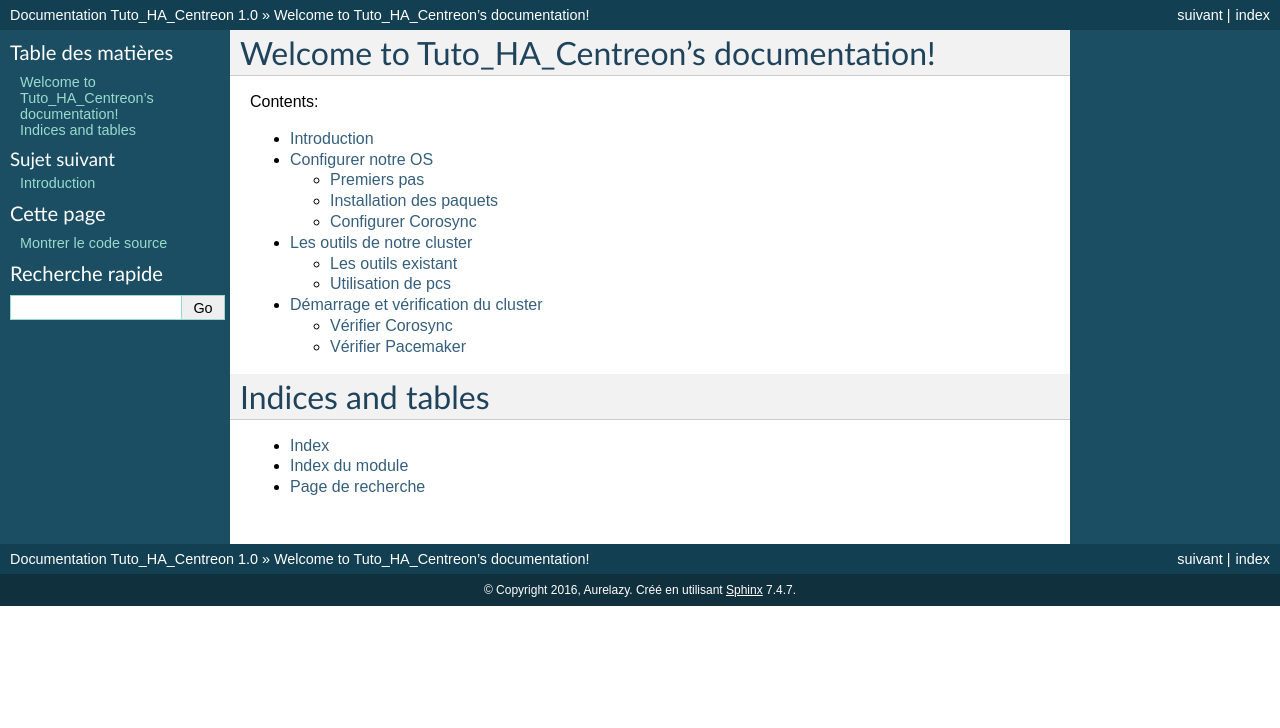
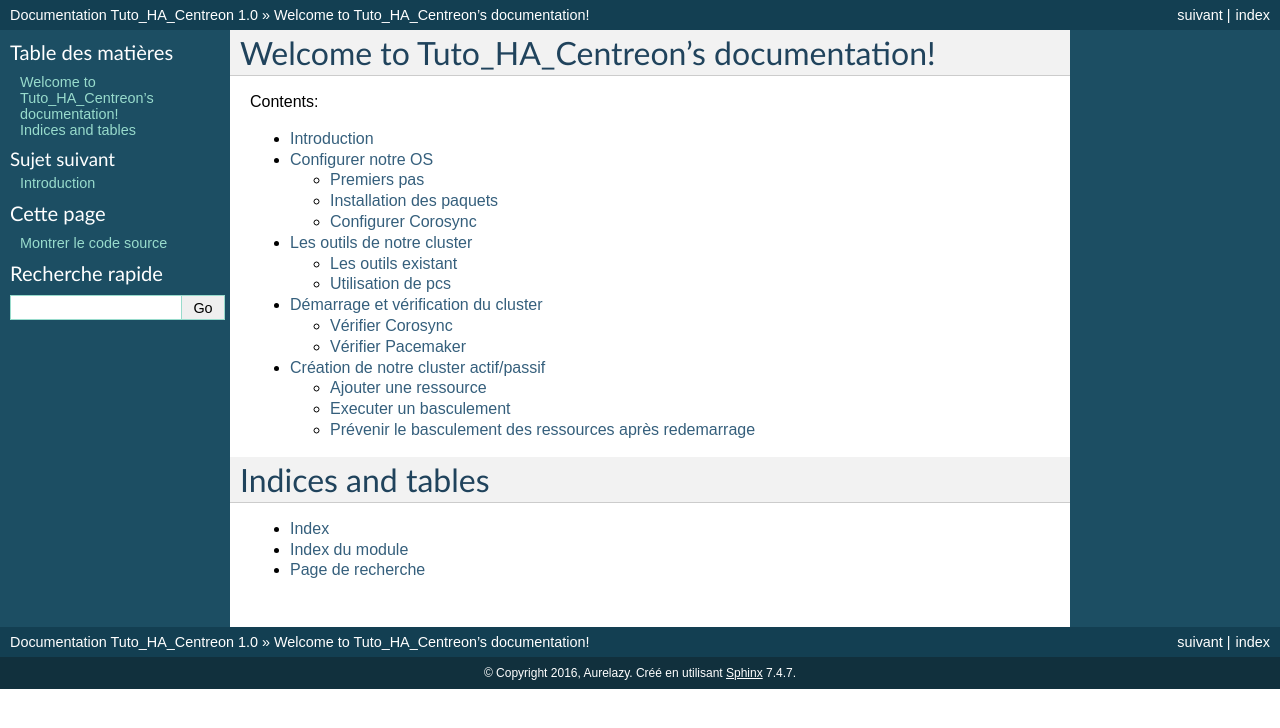
Before and after one commit to aurelazy/Tuto_HA_Centreon, a Sphinx documentation site: the page built from docs/index.rst, in a window 1280 px wide. Shown: the top 728 px of the page. Built offline with Sphinx 7.4.7, drawn with Linux system fonts in a browser that asks for light colours; some of the changed lines change nothing that is shown.

Commit message:
Ajout du chapitre Création cluster

```diff
--- /dev/null
+++ b/docs/Creer_cluster.rst
@@ -0,0 +1,329 @@
+****************************************
+Création de notre cluster actif/passif
+****************************************
+
+Avant de créer notre premier cluster, nous allons vérifier les informations de nos noeuds, savoir s'ils sont connectés entre eux, s'il sont "online", voir leur configuration, ...
+
+
+.. code-block:: bash
+
+    root@CES3-2:~# pcs status
+    Error: cluster is not currently running on this node
+
+Ha mince ! J'ai oublié de démarrer mon cluster
+
+.. code-block:: bash
+
+    root@CES3-2:~# pcs cluster start CES3-2
+
+Je démarre mon noeud principal, et voici ce que va me donner la commande ``pcs status``
+
+.. code-block:: bash
+
+    Cluster name: centreoncluster
+    Last updated: Thu Jan  7 11:33:54 2016
+    Last change: Wed Jan  6 10:09:52 2016
+    Stack: cman
+    Current DC: CES3-2 - partition with quorum
+    Version: 1.1.11-97629de
+    2 Nodes configured
+    8 Resources configured
+
+
+    Online: [ CES3-2 ]
+    OFFLINE: [ CES3-2-slave ]
+
+
+Bon, on voit que nous avons configuré 2 noeuds, puis que nous avons 8 ressources également configurées (vous devez en avoir 0 à ce stade)
+
+Puis on voit bien que notre 1er noeud est en ligne alors que le 2nd ne l'est pas.
+
+Ah oui !
+
+.. code-block:: bash
+
+    root@CES3-2:~# pcs cluster start CES3-2-slave
+    CES3-2-slave: Starting Cluster..
+
+
+.. code-block:: bash
+
+    root@CES3-2:~# pcs status
+    ...
+
+    Online: [ CES3-2 CES3-2-slave ]
+
+
+C'est bon, les 2 sont en ligne.
+
+On peut voir le fichier de configuration écrit en XML depuis la commande:
+
+.. code-block:: bash
+
+    root@CES3-2:~# pcs cluster cib
+    <cib admin_epoch="0" cib-last-written="Wed Jan  6 10:09:52 2016" crm_feature_set="3.0.9" epoch="132" have-quorum="1" num_updates="54" validate-with="pacemaker-2.0" dc-uuid="CES3-2">
+      <configuration>
+          <crm_config>
+                <cluster_property_set id="cib-bootstrap-options">
+                    <nvpair id="cib-bootstrap-options-dc-version" name="dc-version" value="1.1.11-97629de"/>
+                    <nvpair id="cib-bootstrap-options-cluster-infrastructure" name="cluster-infrastructure" value="cman"/>
+                    <nvpair id="cib-bootstrap-options-stonith-enabled" name="stonith-enabled" value="false"/>
+                    <nvpair id="cib-bootstrap-options-no-quorum-policy" name="no-quorum-policy" value="ignore"/>
+                    <nvpair id="cib-bootstrap-options-last-lrm-refresh" name="last-lrm-refresh" value="1451914735"/>
+                </cluster_property_set>
+            </crm_config>
+            <nodes>
+                <node id="CES3-2-slave" uname="CES3-2-slave">
+                    <instance_attributes id="nodes-CES3-2-slave"/>
+                </node>
+                <node id="CES3-2" uname="CES3-2">
+                    <instance_attributes id="nodes-CES3-2"/>
+                </node>
+            </nodes>
+            ...
+
+Bon on vérifie si nous n'avons aucune erreur dans la configuration, c'est pas mal de le faire avant de faire toute modification.
+
+.. code-block:: bash
+
+    root@CES3-2:~# crm_verify -L -V
+
+Bon moi je n'ai auncune erreur, mais normalement vous devriez avoir une (ou plusieurs) erreur concernant le STONITH, que nous n'utiliserons pas ici.
+
+Nous allons le désacvtiver:
+
+.. code-block:: bash
+
+    root@CES3-2:~# pcs property set stonith-enabled=false
+    root@CES3-2:~# crm_verify -L
+
+Plus d'erreur ? Tant mieux, sinon bah il va falloir chercher pourquoi !
+
+Pour ma part, je n'ai pas besoin de mettre en place un STONITH (Shoot The Other Node In The Head) car si un noeud tombe, il ne reprendra pas la main automatiquement, il faudra le faire manuellement, donc pas de risque.
+Bon dans les bonnes pratique c'est préconisé, donc si vous voulez approfondir le sujet je ne vais pas vous en empecher.
+
+
+Ajouter une ressource
+======================
+
+Ouais cool ! On va commencer à jouer !
+
+Notre première ressource sera la création de l'@IP virtuelle (192.168.56.122).
+Celle-ci va se monter sur le noeud principal et basculera en cas de souci.
+
+Alors pour chaque ressource nous devons lui donner un nom, ici nous la nommerons ``ClusterIP``.
+Nous devons également lui dire le delai entre chaque vérification, ici nous metterons 30 secondes.
+
+.. code-block:: bash
+
+    root@CES3-2:~# pcs resource create ClusterIP ocf:heartbeat:IPaddr2 ip=192.168.56.122 cidr_netmask=24 op monitor interval=30s
+
+
+Cette ligne est assez compréhensible, "resource create" permet de créer une ressource du nom de "ClusterIP", "ip=" permet de lui assigner une @ip, avec son "cidr_netmask=", "op monitor" on l'a vu plus haut.
+
+Ce qui est très important dans cette commande est l'information ``ocf:heartbeat:IPaddr2``:
+ * ocf = le type de script pour la ressource et où la trouver
+ * heartbeat = dit dans quel espace de nom de trouve l'OCF
+ * IPaddr2 = le nom du script pour notre ressource.
+
+Alors, si vous voulez visualiser les ressources disponibles, vous pouvez lancer les commandes suivantes:
+
+.. code-block:: bash
+
+    root@CES3-2:~# pcs resource standards
+    ocf
+    lsb
+    service
+    stonith
+
+Pour afficher la liste des fournisseurs disponibles pour OCF:
+
+.. code-block:: bash
+
+    root@CES3-2:~# pcs resource providers
+    heartbeat
+    linbit
+    pacemaker
+
+Finalement, si l'on veut voir tous les agents des ressources disponibles pour un fournisseur OCF:
+
+.. code-block:: bash
+
+    root@CES3-2:~# pcs resource agents ocf:heartbeat
+    CTDB
+    Delay
+    Dummy
+    Filesystem
+    IPaddr
+    IPaddr2
+    IPsrcaddr
+    LVM
+    MailTo
+    Route
+    SendArp
+    Squid
+    VirtualDomain
+    Xinetd
+    apache
+    conntrackd
+    db2
+    dhcpd
+    ethmonitor
+    exportfs
+    iSCSILogicalUnit
+    mysql
+    named
+    nfsnotify
+    nfsserver
+    nginx
+    pgsql
+    postfix
+    rsyncd
+    symlink
+    tomcat
+
+Voila en gros les commandes de visualisations que l'on peut adapter bien sûr.
+Je vous laisse vous renseigner sur les autres types de ressources surtout ``lsb`` et bien sûr ``ocf``.
+De toute façon, nous en reparlerons un peu plus loin lors de l'ajout d'autres ressources.
+
+Alors ! Notre cluster est fonctionnel ou pas ?
+
+.. code-block:: bash
+
+    root@CES3-2:~# pcs status
+    Cluster name: centreoncluster
+    Last updated: Thu Jan  7 15:30:22 2016
+    Last change: Thu Jan  7 14:36:33 2016
+    Stack: cman
+    Current DC: CES3-2 - partition with quorum
+    Version: 1.1.11-97629de
+    2 Nodes configured
+    8 Resources configured
+
+
+    Online: [ CES3-2 CES3-2-slave ]
+
+    Full list of resources:
+
+     ClusterIP  (ocf::heartbeat:IPaddr2):   Started CES3-2
+    ...
+
+Youhou !! Trop bien, mon @IP virtuelle est démarré sur mon 1er noeud ! Fais voir:
+
+.. code-block:: bash
+
+    root@CES3-2:~# ip addr
+    ...
+    3: eth1: <BROADCAST,MULTICAST,UP,LOWER_UP> mtu 1500 qdisc pfifo_fast state UP qlen 1000
+        link/ether 08:00:27:40:0f:82 brd ff:ff:ff:ff:ff:ff
+        inet 192.168.56.120/24 brd 192.168.56.255 scope global eth1
+        inet 192.168.56.122/32 brd 192.168.56.255 scope global eth1:ClusterIP
+        inet6 fe80::a00:27ff:fe40:f82/64 scope link
+            valid_lft forever preferred_lft forever
+
+Oh là là ! Je suis trop fort !
+
+
+Executer un basculement
+========================
+
+Bon maintenant pourquoi ne pas essayer un petit basculement de noeud, c'est un peu le but ultime de ce tutoriel, non ?
+
+On va vérifier sur quel noeud est notre @IP virtuelle (``pcs status``), noralement elle doit se trouver sur notre machine "maitre".
+
+Alors soit on stop Pacemaker/Corosync sur la machine:
+
+.. code-block:: bash
+
+    root@CES3-2:~# pcs cluster stop CES3-2
+    CES3-2: Stopping Cluster (pacemaker)...
+
+Ce qui donne:
+
+.. code-block:: bash
+
+    root@CES3-2-slave:~# pcs status
+    Cluster name: centreoncluster
+    Last updated: Thu Jan  7 16:01:08 2016
+    Last change: Thu Jan  7 14:36:34 2016
+    Stack: cman
+    Current DC: CES3-2 - partition with quorum
+    Version: 1.1.11-97629de
+    2 Nodes configured
+    8 Resources configured
+
+
+    Node CES3-2: standby
+    Online: [ CES3-2-slave ]
+
+    Full list of resources:
+
+     ClusterIP  (ocf::heartbeat:IPaddr2):   Started CES3-2-slave
+
+Bien sûr cette commande est à faire sur le 2nd noeud (le premier est stoppé !!)
+
+Soit on fait un standby:
+
+.. code-block:: bash
+
+    root@CES3-2:~# pcs cluster standby CES3-2-slave
+
+
+Entre temps, j'ai redémarré CES3-2 (mettre "start" à la place de "stop") !! et d'une pierre de coup je repasse la main à ma machine principale.
+
+.. code-block:: bash
+
+    root@CES3-2:~# pcs status
+    Cluster name: centreoncluster
+    Last updated: Thu Jan  7 16:04:53 2016
+    Last change: Thu Jan  7 16:04:23 2016
+    Stack: cman
+    Current DC: CES3-2-slave - partition with quorum
+    Version: 1.1.11-97629de
+    2 Nodes configured
+    8 Resources configured
+
+
+    Node CES3-2-slave: standby
+    Online: [ CES3-2 ]
+
+    Full list of resources:
+
+     ClusterIP  (ocf::heartbeat:IPaddr2):   Started CES3-2
+
+
+Pas mal hein ?! allez-y, amusez-vous avec ces commandes ! Ce sont celles que nous utiliserons le plus en prod, ou pas.
+
+Ne pas oublier de sortir CES3-2-slave du standby ! Mais comment ?
+
+.. code-block:: bash
+
+    root@CES3-2:~# pcs cluster unstandby CES3-2-slave
+
+Bah comme ça !
+
+.. note:: Les commandes "stop", "start", "standby", ..., peuvent bien sûr être lancé depuis n'importe quel noeud.
+
+.. note:: Si vous avez plusieurs noeud (au dessus de 2) vous devrez utiliser un "Qurorum", je vous laisse faire vos recherches là-dessus !!
+
+Pour résumer, après l'arrêt d'un noeud sa/ses ressources sont basculées automatiquement sur l'autre noeud.
+Au redémarrage de la machine, la ressource ne revient pas automatiquement sur celle-ci, ce qui est pas mal surtout si la machine contient encore quelques problème et que nous voulons les resoudre avant de lui redonner la main !
+Par contre, sur d'anciennes version de Pacemaker ce comportement n'est pas automatique !
+
+
+Prévenir le basculement des ressources après redemarrage
+============================================================
+
+Il faut le plus possible éviter de basculer des ressources d'un noeud à l'autre.
+Basculer une ressource veut dire que celle-ci sera indisponible pendant un court instant.
+
+Nous allons donc utiliser le principe de "stickiness" qui va dire combien nous preferons rester sur le noeud sur lequel on est.
+Ce concept peut-être assez abstrait. Beaucoup de lectures avec du café à gogo et l'esprit libéré peut venir à bout de celui-ci.
+
+Bon on va changer la "viscosité", ou "adhérence", ou soyons fou, le "stickiness" par défaut (on peut le changer aussi sur chaque ressource):
+
+.. code-block:: bash
+
+    root@CES3-2:~# pcs resource defaults resource-stickiness=100
+    root@CES3-2:~# pcs resource defaults
+    resource-stickiness: 100
--- a/docs/index.rst
+++ b/docs/index.rst
@@ -15,6 +15,7 @@
    Configuration_OS
    Outil_admin
    Demarrage_cluster
+   Creer_cluster
 
 
 Indices and tables
```
